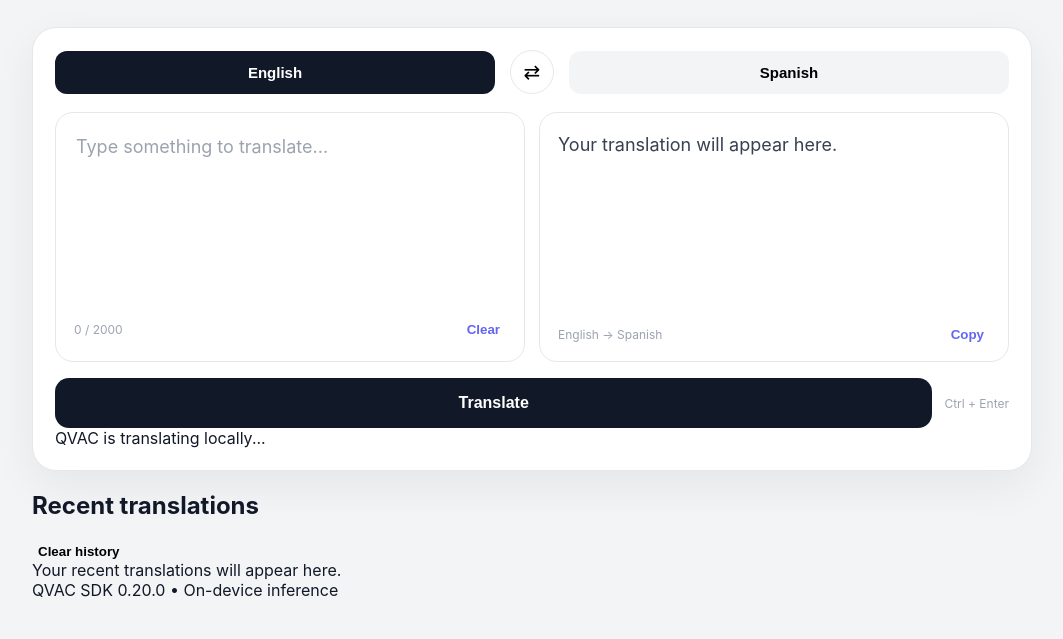
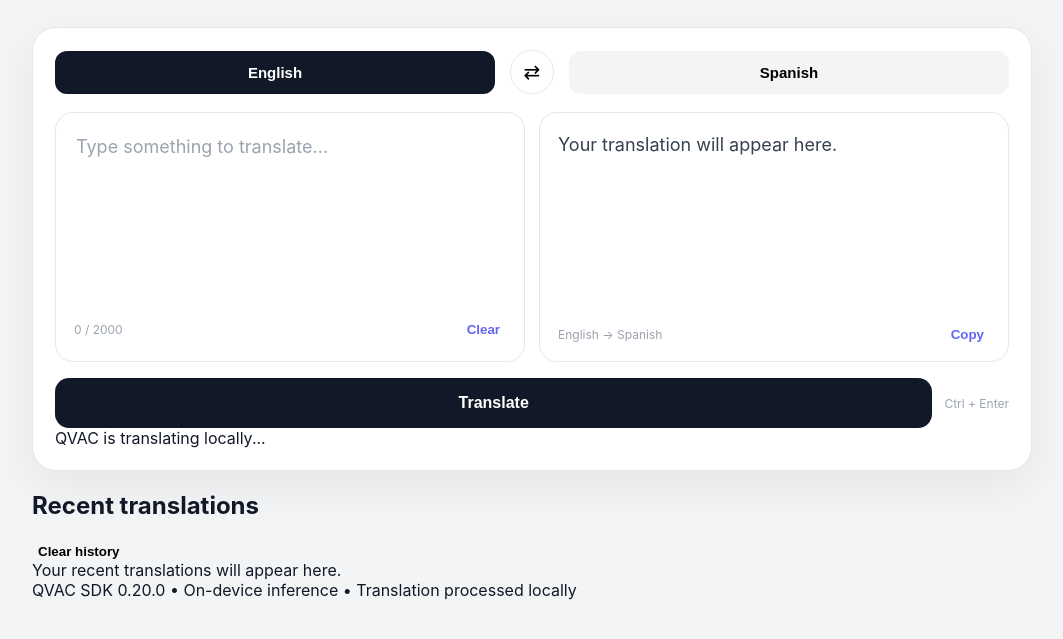
Before and after one commit to jokerthesecond2-stack/qvac-pocket-translator, a website: page public/index.html in a window 1280 px wide. Shown: the part 165-804 px from the top of the page, without its empty margins (108-1171 px from the left). Drawn offline with Linux system fonts and the light colour scheme.

Commit message:
Add local inference privacy note

```diff
--- a/public/index.html
+++ b/public/index.html
@@ -114,10 +114,12 @@
     </section>
 
     <footer>
-      <span>QVAC SDK 0.20.0</span>
-      <span>•</span>
-      <span>On-device inference</span>
-    </footer>
+  <span>QVAC SDK 0.20.0</span>
+  <span>•</span>
+  <span>On-device inference</span>
+  <span>•</span>
+  <span>Translation processed locally</span>
+</footer>
 
   </main>
 
```
